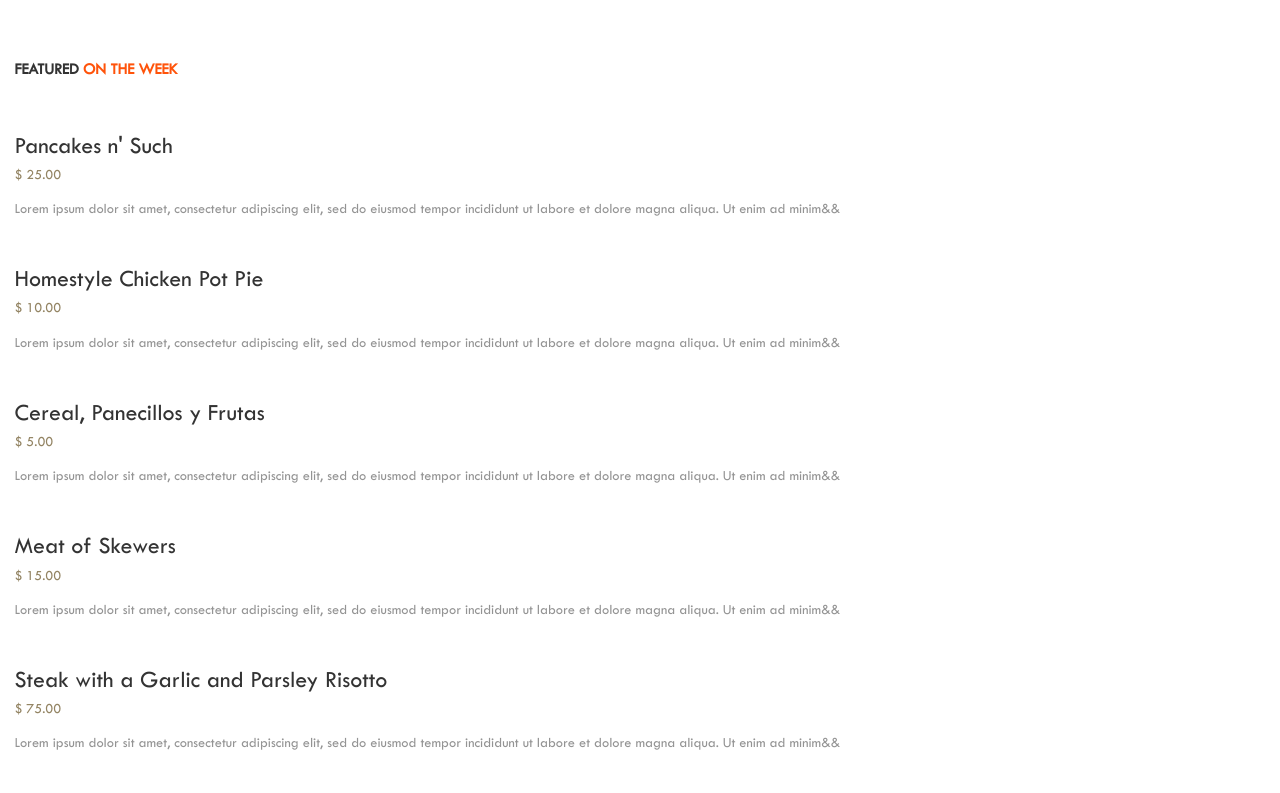
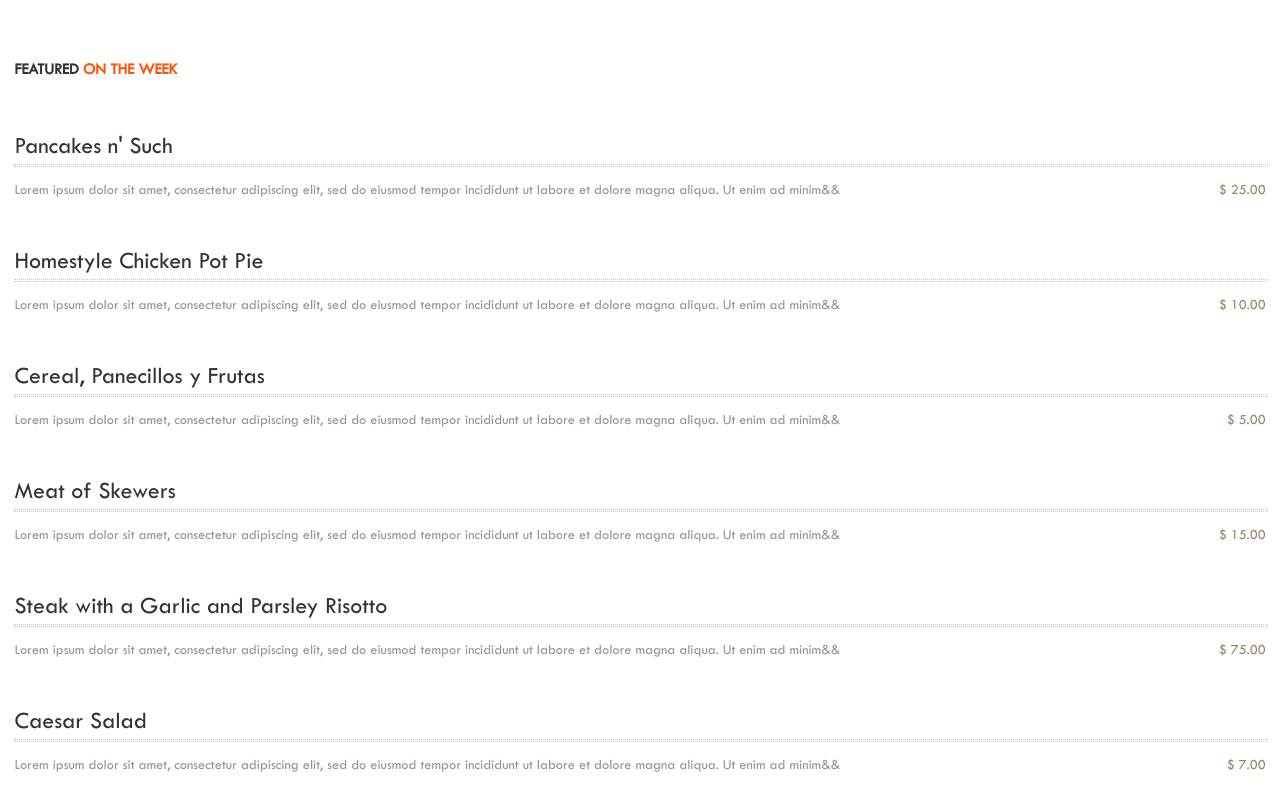
Before and after one commit to Edoardo-Pellegrini/Build_Week1, a plain HTML site: page index.html in a window 1280 px wide. Shown: the part 8080-8873 px from the top of the page. Drawn offline with Linux system fonts and the light colour scheme; files whose address does not match are found by name.

Commit message:
Piccole modifiche

```diff
--- a/css/style.css
+++ b/css/style.css
@@ -206,18 +206,29 @@ span {
 .Prezzi li h2 {
     font-size: 1.5rem;
     background: #FFFFFF;
+    /* display: inline-block;
+    position: relative;
+    z-index: 99; */
 }
 .Prezzi li span {
     color: #938463;
     font-size: 0.9rem;
     padding-top: 0.8rem;
-    display: inline;
     font-weight: lighter;
+    float: right;
 }
 .Prezzi li p {
     color: #949494;
     font-size: 0.9rem;
     padding: 0.8rem 0rem 0rem;
+}
+
+.trattini {
+    /* position: absolute; */
+    top: 0;
+    width: 100%;
+    height: 1px;
+    border: 1px dotted #C9C9C9;
 }
 
 
--- a/index.html
+++ b/index.html
@@ -174,37 +174,47 @@
 
                 <ul>
                     <li>
-                        <h2>Pancakes n' Such</h2>
-                        <span>$ 25.00</span>
-                        <p>Lorem ipsum dolor sit amet, consectetur adipiscing elit, sed do eiusmod tempor incididunt ut
-                            labore et dolore magna aliqua. Ut enim ad minim&&</p>
+                        <div>
+                            <div>
+                                <h2>Pancakes n' Such</h2>
+                                <div class="trattini"></div>
+                                <span>$ 25.00</span>
+                            </div>
+                            <p>Lorem ipsum dolor sit amet, consectetur adipiscing elit, sed do eiusmod tempor incididunt ut
+                                labore et dolore magna aliqua. Ut enim ad minim&&</p>
+                        </div>
                     </li>
                     <li>
                         <h2>Homestyle Chicken Pot Pie</h2>
+                        <div class="trattini"></div>
                         <span>$ 10.00</span>
                         <p>Lorem ipsum dolor sit amet, consectetur adipiscing elit, sed do eiusmod tempor incididunt ut
                             labore et dolore magna aliqua. Ut enim ad minim&&</p>
                     </li>
                     <li>
                         <h2>Cereal, Panecillos y Frutas</h2>
+                        <div class="trattini"></div>
                         <span>$ 5.00</span>
                         <p>Lorem ipsum dolor sit amet, consectetur adipiscing elit, sed do eiusmod tempor incididunt ut
                             labore et dolore magna aliqua. Ut enim ad minim&&</p>
                     </li>
                     <li>
                         <h2>Meat of Skewers</h2>
+                        <div class="trattini"></div>
                         <span>$ 15.00</span>
                         <p>Lorem ipsum dolor sit amet, consectetur adipiscing elit, sed do eiusmod tempor incididunt ut
                             labore et dolore magna aliqua. Ut enim ad minim&&</p>
                     </li>
                     <li>
                         <h2>Steak with a Garlic and Parsley Risotto</h2>
+                        <div class="trattini"></div>
                         <span>$ 75.00</span>
                         <p>Lorem ipsum dolor sit amet, consectetur adipiscing elit, sed do eiusmod tempor incididunt ut
                             labore et dolore magna aliqua. Ut enim ad minim&&</p>
                     </li>
                     <li>
                         <h2>Caesar Salad</h2>
+                        <div class="trattini"></div>
                         <span>$ 7.00</span>
                         <p>Lorem ipsum dolor sit amet, consectetur adipiscing elit, sed do eiusmod tempor incididunt ut
                             labore et dolore magna aliqua. Ut enim ad minim&&</p>
```
